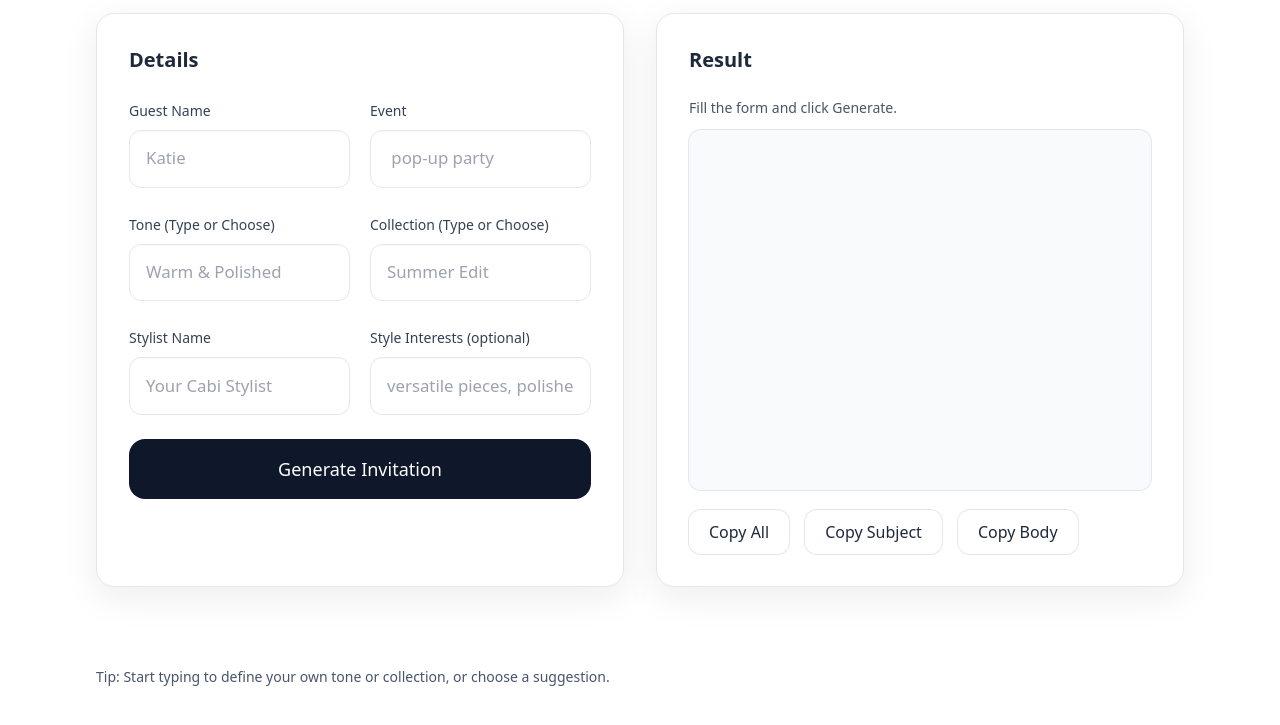
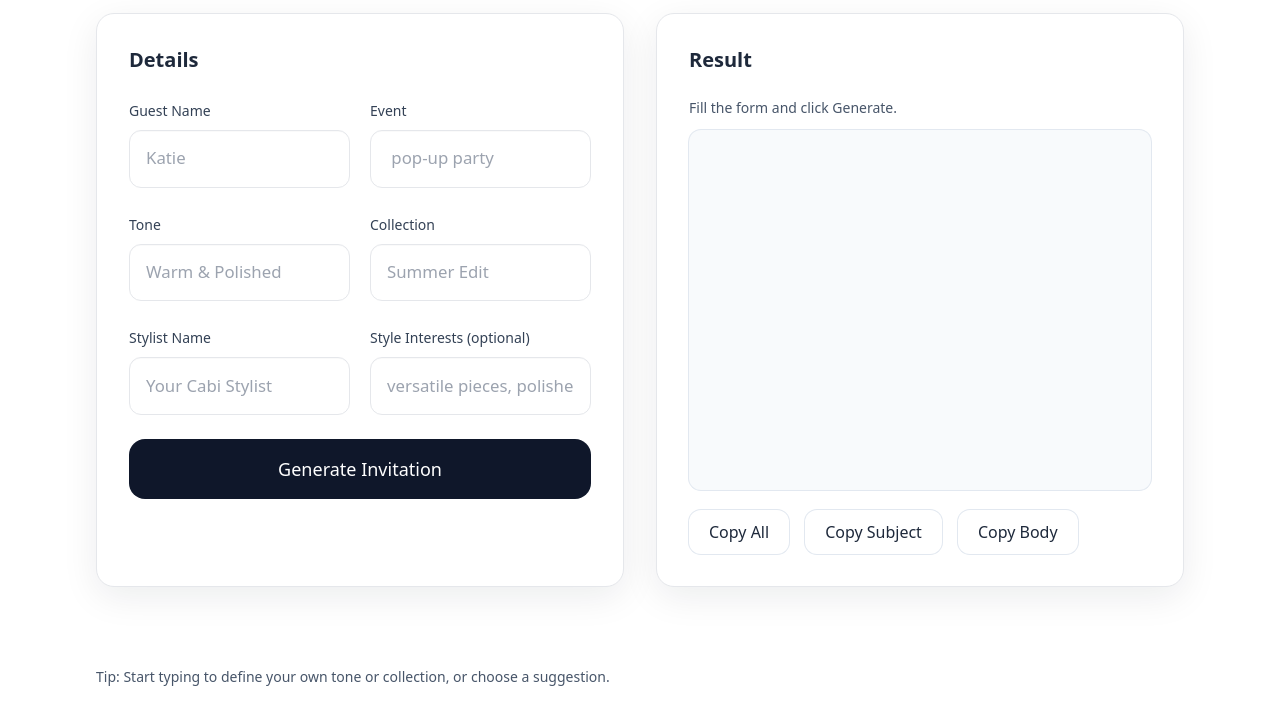
Before and after one commit to sumanthkunchala/index.html, a plain HTML site: page index.html in a window 1280 px wide. Shown: the part 119-844 px from the top of the page. Drawn offline with nearby package versions, Linux system fonts and the light colour scheme.

Commit message:
Update index.html

```diff
--- a/index.html
+++ b/index.html
@@ -76,7 +76,7 @@
           <!-- ONE field each: type or choose (datalist) -->
           <div class="grid grid-cols-1 md:grid-cols-2 gap-5">
             <label class="block">
-              <span class="text-sm text-slate-700">Tone (Type or Choose)</span>
+              <span class="text-sm text-slate-700">Tone</span>
               <input name="tone" list="toneList" class="field mt-2" placeholder="Warm & Polished"/>
               <datalist id="toneList">
                 <option value="Warm & Polished"></option>
@@ -93,7 +93,7 @@
             </label>
 
             <label class="block">
-              <span class="text-sm text-slate-700">Collection (Type or Choose)</span>
+              <span class="text-sm text-slate-700">Collection</span>
               <input name="collection" list="collectionList" class="field mt-2" placeholder="Summer Edit"/>
               <datalist id="collectionList">
                 <option value="Spring Edit"></option>
```
